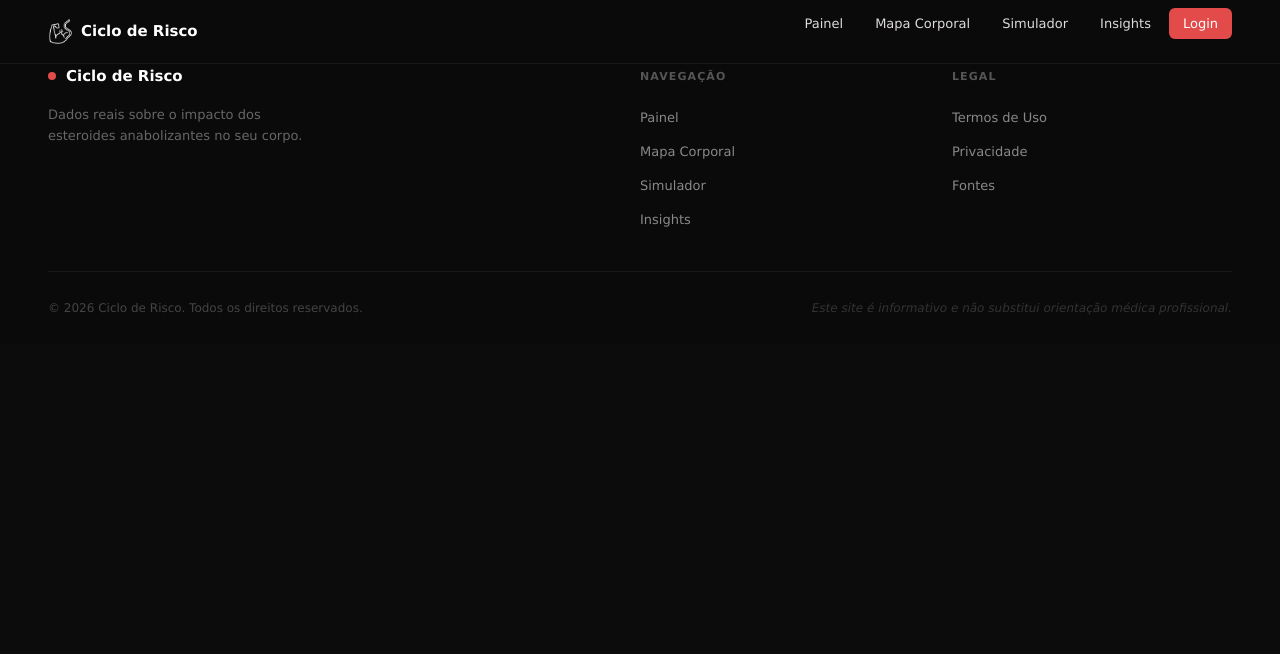
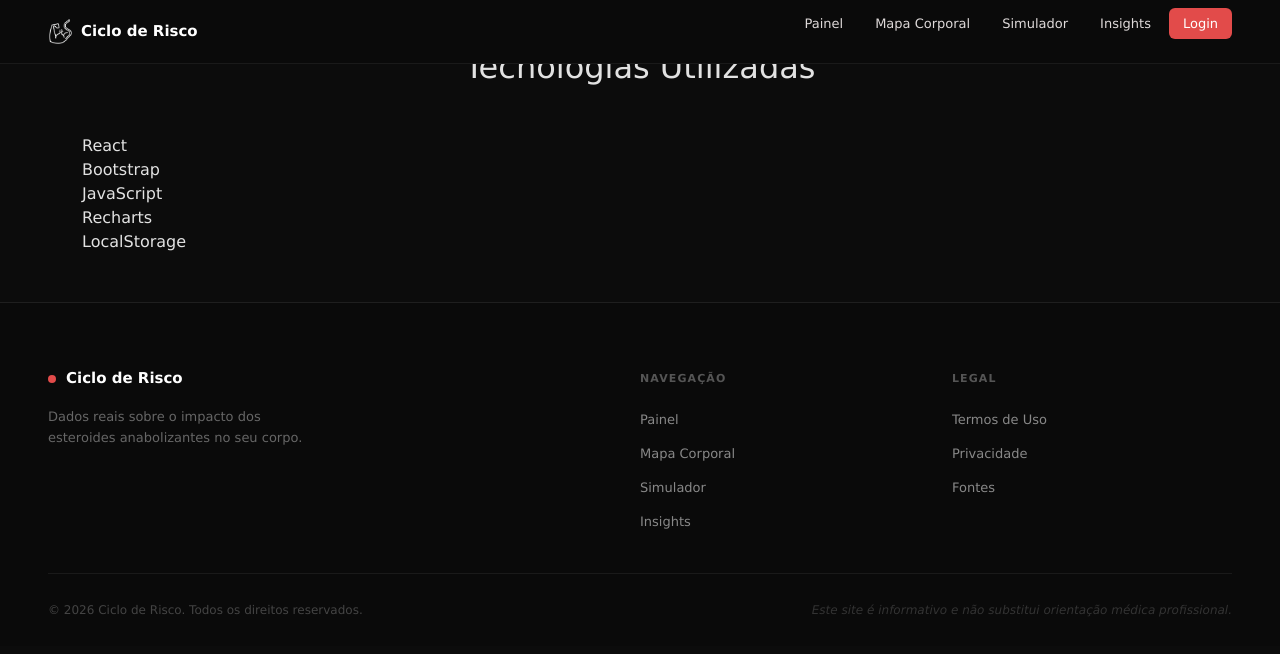
Before and after one commit to Sophia-Coelho/ChallengeFIAP, a React (Vite) app: page /sobre in a window 1280 px wide. Shown: the top 654 px of the page. Built offline with nearby package versions, Linux system fonts and the light colour scheme.

Commit message:
adiciona stacks usadas na pág Sobre

```diff
--- a/src/pages/Sobre.jsx
+++ b/src/pages/Sobre.jsx
@@ -1,7 +1,9 @@
+import StacksUsadas from "../components/sobreProjeto/StacksUsadas"
+
 export default function Layout() {
     return (
         <>
-
+          <StacksUsadas />
         </>
     )
 }
```
